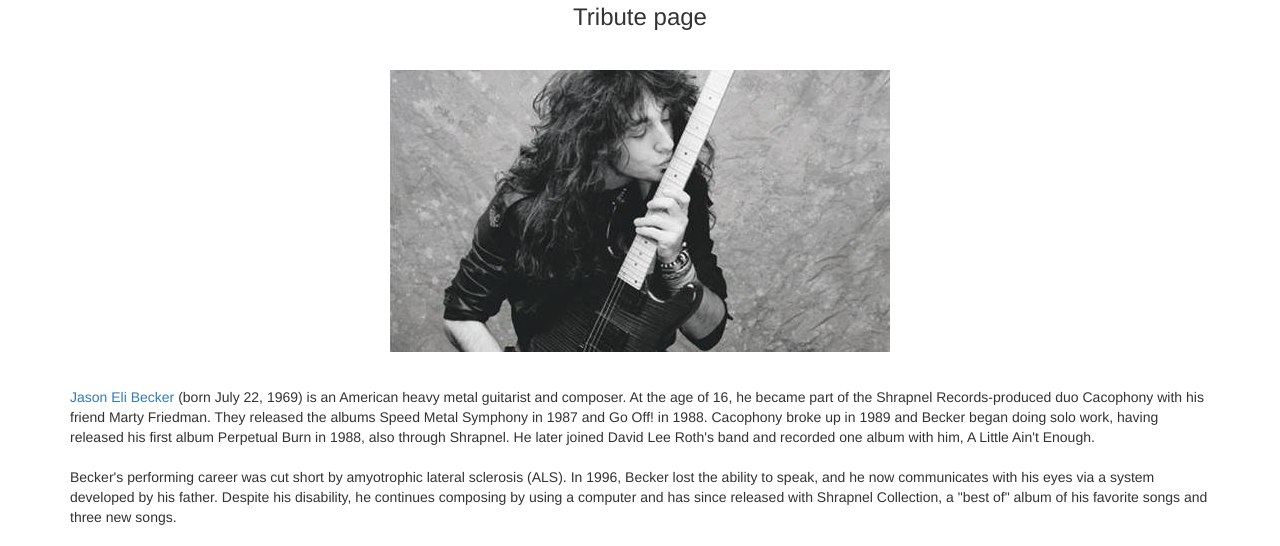
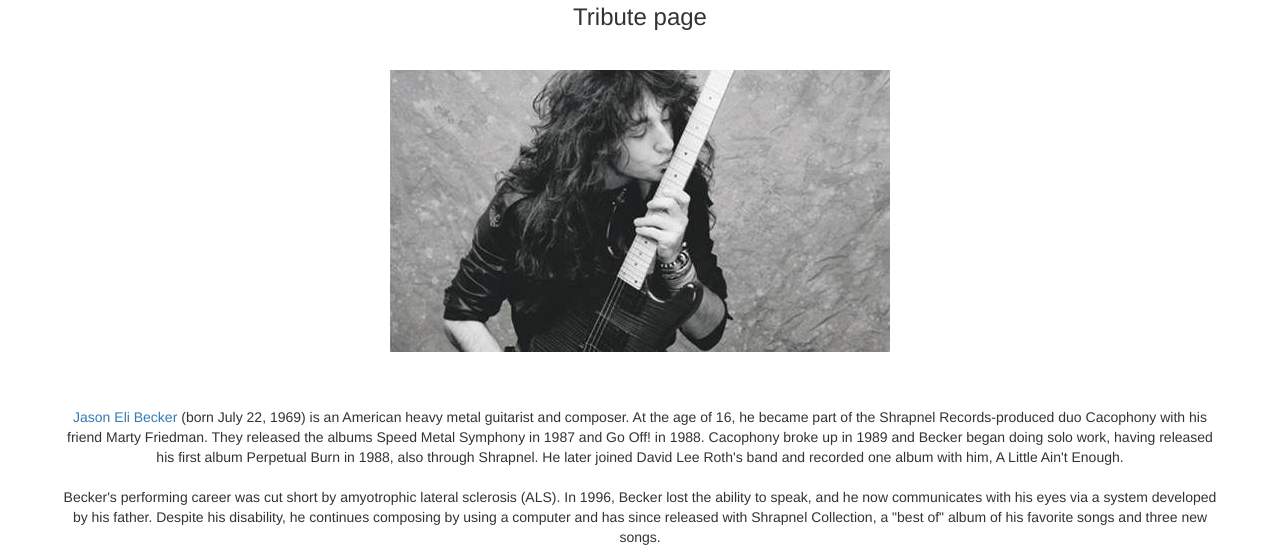
Before and after one commit to sebalaini/FCC_Tribute_page, a plain HTML site: page index.html in a window 1280 px wide. Shown: the part 76-622 px from the top of the page. Drawn offline with nearby package versions, Linux system fonts and the light colour scheme.

Commit message:
Implement test

```diff
--- a/css/main.css
+++ b/css/main.css
@@ -1,6 +1,16 @@
 /**************
 GENERAL
 **************/
+
+#main {
+	max-width: 1200px;
+	margin: 0 auto;
+	text-align: center;
+}
+
+#tribute-info {
+	padding: 0 20px;
+}
 
 h2,
 footer {
@@ -11,6 +21,13 @@ h4 {
 	line-height: 140%;
 }
 
-.img-responsive {
+#img-div {
+	width: 100%;
+	margin: 0 auto 20px;
+	text-align: center;
+}
+
+#image {
+	max-width: 90%;
 	margin: 10px auto 35px;
 }
--- a/index.html
+++ b/index.html
@@ -9,14 +9,19 @@
     <link href="css/main.css" rel="stylesheet">
   </head>
   <body>
-  <div class="container">
-    <h1 class="text-center">Jason Becker</h1>
+
+  <main id="main">
+
+    <h1 class="text-center" id="title">Jason Becker</h1>
       <h3 class="text-center">Tribute page</h3>
     <br>
-      <img class="img-responsive" src="img/photo.jpg" alt="jason photo">
+    <div id="img-div">
+      <img id="image" src="img/photo.jpg" alt="jason photo">
+    </div>
 
+    <div id="tribute-info">
     <p>
-      <a href="http://jasonbecker.com/">Jason Eli Becker</a> (born July 22, 1969) is an American heavy metal guitarist and composer. At the age of 16, he became part of the Shrapnel Records-produced duo Cacophony with his friend Marty Friedman. They released the albums Speed Metal Symphony in 1987 and Go Off! in 1988. Cacophony broke up in 1989 and Becker began doing solo work, having released his first album Perpetual Burn in 1988, also through Shrapnel. He later joined David Lee Roth's band and recorded one album with him, A Little Ain't Enough.
+      <a href="http://jasonbecker.com/" id="tribute-link" rel="noopener noreferrer" target="_blank">Jason Eli Becker</a> (born July 22, 1969) is an American heavy metal guitarist and composer. At the age of 16, he became part of the Shrapnel Records-produced duo Cacophony with his friend Marty Friedman. They released the albums Speed Metal Symphony in 1987 and Go Off! in 1988. Cacophony broke up in 1989 and Becker began doing solo work, having released his first album Perpetual Burn in 1988, also through Shrapnel. He later joined David Lee Roth's band and recorded one album with him, A Little Ain't Enough.
     <br><br>
       Becker's performing career was cut short by amyotrophic lateral sclerosis (ALS). In 1996, Becker lost the ability to speak, and he now communicates with his eyes via a system developed by his father. Despite his disability, he continues composing by using a computer and has since released with Shrapnel Collection, a "best of" album of his favorite songs and three new songs.
     </p>
@@ -51,7 +56,7 @@
 
   <h4>Collection</h4>
     <p>
-      Main article: <a href="https://en.wikipedia.org/wiki/Collection_(Jason_Becker_album)">Collection (Jason Becker album)</a>
+      Main article: <a href="https://en.wikipedia.org/wiki/Collection_(Jason_Becker_album)" rel="noopener noreferrer" target="_blank">Collection (Jason Becker album)</a>
       On November 4, 2008, Shrapnel Records released a new Jason Becker album entitled Collection. The album includes three new songs in addition to some older recordings (some never before released) and features Marty Friedman, Greg Howe, Joe Satriani, Michael Lee Firkins, Steve Vai, and Steve Hunter.
     </p>
 
@@ -109,12 +114,15 @@
     <p>
       A feature-length documentary film about the life of Jason Becker entitled <a href="http://www.jasonbeckermovie.com/">Jason Becker: Not Dead Yet</a>, was released in 2012. The film includes interviews with Becker, his family and friends, and the various musicians he's worked with, including Marty Friedman, Steve Vai, Joe Satriani, Richie Kotzen, and Steve Hunter. The film was generally well received by fans and critics and won many awards.
     </p>
+  </div>
+
   <footer>
     <p class="text-center">&copy; 2016 Sebastiano Laini</p>
   </footer>
 
-  </div>
+</main>
     <script src="https://code.jquery.com/jquery-2.2.4.min.js" integrity="sha256-BbhdlvQf/xTY9gja0Dq3HiwQF8LaCRTXxZKRutelT44=" crossorigin="anonymous"></script>
     <script src="https://maxcdn.bootstrapcdn.com/bootstrap/3.3.7/js/bootstrap.min.js" integrity="sha384-Tc5IQib027qvyjSMfHjOMaLkfuWVxZxUPnCJA7l2mCWNIpG9mGCD8wGNIcPD7Txa" crossorigin="anonymous"></script>
+    <script src="https://gitcdn.link/repo/freeCodeCamp/testable-projects-fcc/master/build/bundle.js"></script>
   </body>
 </html>
```
